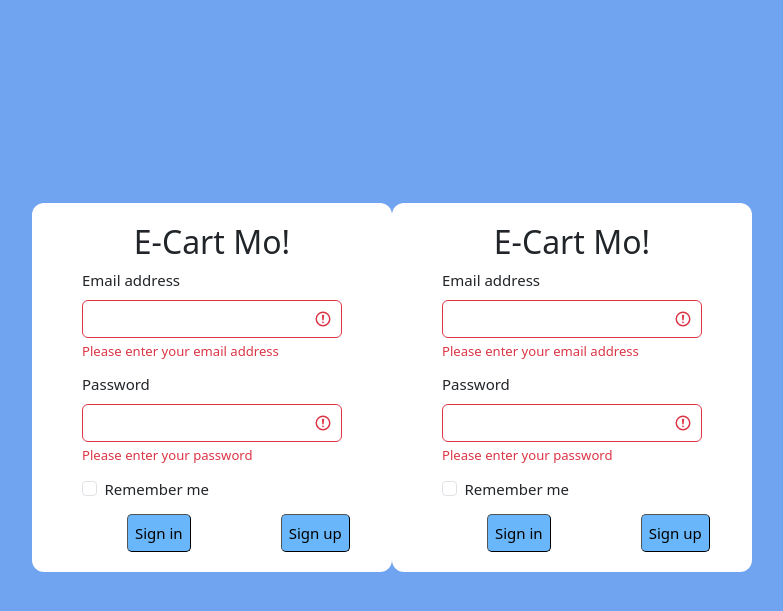
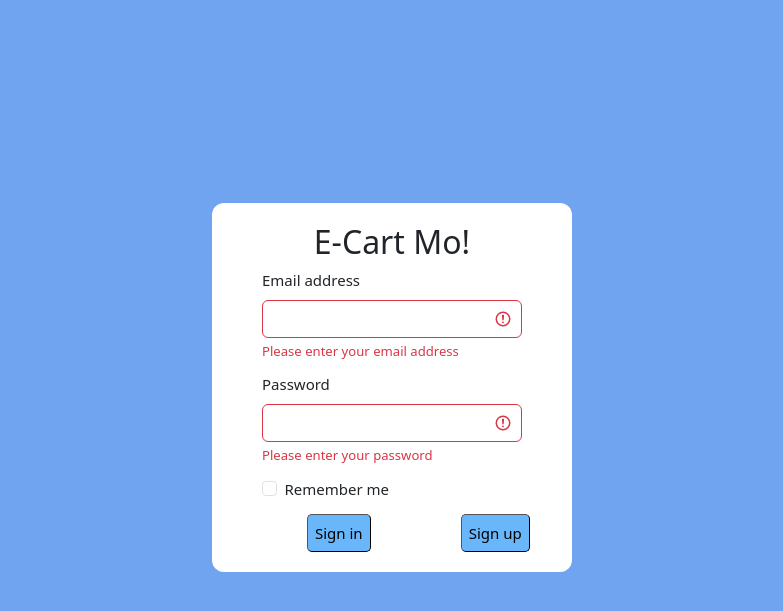
Before and after one commit to Yugoshokan/webApp, a PHP site: page /login-form.php in a window 1280 px wide. Shown: the top 611 px of the page, without its empty margins (248-1031 px from the left). Run offline with PHP 8.4, Linux system fonts and the light colour scheme.

Commit message:
Tinanggal yung sobra sa log-in form

```diff
--- a/login-form.php
+++ b/login-form.php
@@ -43,14 +43,7 @@
 
     </div>
 </body>
-</html><!DOCTYPE html>
-<html lang="en">
-<head>
-    <title>Login Form</title>
-    <meta name="viewport" content="width=device-width, initial-scale=1.0">
-
-    <link href="https://cdn.jsdelivr.net/npm/bootstrap@5.3.0-alpha1/dist/css/bootstrap.min.css" rel="stylesheet" integrity="sha384-GLhlTQ8iRABdZLl6O3oVMWSktQOp6b7In1Zl3/Jr59b6EGGoI1aFkw7cmDA6j6gD" crossorigin="anonymous">
-    <script src="https://cdn.jsdelivr.net/npm/bootstrap@5.3.0-alpha1/dist/js/bootstrap.bundle.min.js" integrity="sha384-w76AqPfDkMBDXo30jS1Sgez6pr3x5MlQ1ZAGC+nuZB+EYdgRZgiwxhTBTkF7CXvN" crossorigin="anonymous"></script>
+</html>
 
     <style>
     * {
@@ -101,39 +94,3 @@
         margin-right: 45px;
     }
     </style>
-
-</head>
-<body>
-    <div class="login">
-
-        <h2 class="text-center">E-Cart Mo!</h2>
-
-        <form class="needs-validation">
-            <div class="form-group was-validated">
-                <label class="form-label" for="email">Email address</label>
-                <input class="form-control" type="email" id="email" required>
-                <div class="invalid-feedback">
-                    Please enter your email address
-                </div>
-            </div>
-            <div class="form-group was-validated">
-                <label class="form-label" for="password">Password</label>
-                <input class="form-control" type="password" id="password" required>
-                <div class="invalid-feedback">
-                    Please enter your password
-                </div>
-            </div>
-            <div class="form-group form-check">
-                <input class="form-check-input" type="checkbox" id="check">
-                <label class="form-check-label" for="check">Remember me</label>
-            </div>
-            <div class="user-btn">
-                <input class="sign-in-btn" type="submit" value="Sign in">
-                <input class="sign-up-btn" type="submit" value="Sign up">
-            </div>
-
-        </form>
-
-    </div>
-</body>
-</html>
```
